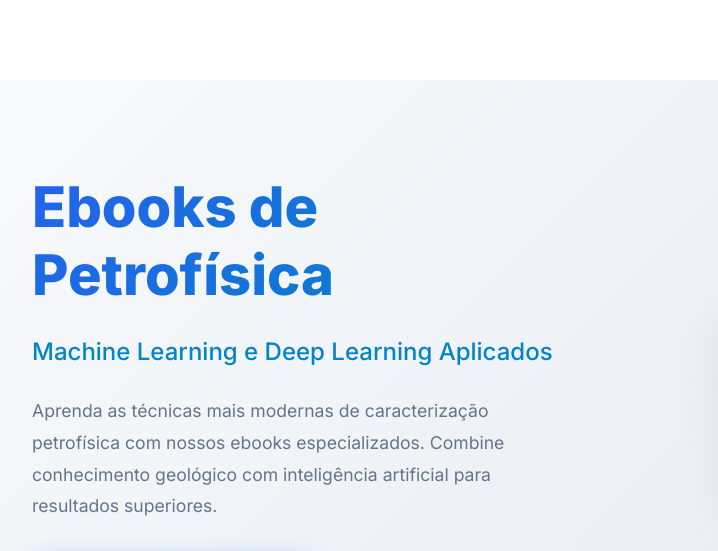
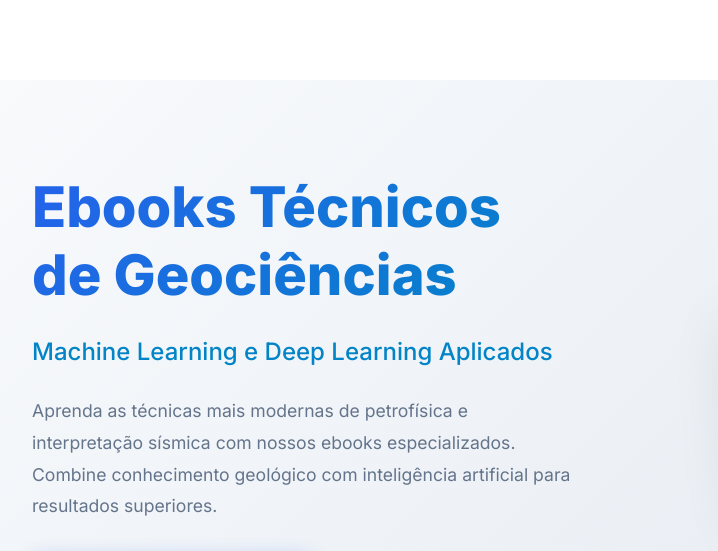
Before and after one commit to edmilsonpraia/LL, an Astro site: page / in a window 1280 px wide. Shown: the top 551 px of the page, 0-718 px from the left. Built offline with nearby package versions, Linux system fonts and the light colour scheme; Astro itself is replaced by a stand-in of ours.

Commit message:
Update homepage to reflect multiple geoscience topics beyond petrophysics

```diff
--- a/src/pages/index.astro
+++ b/src/pages/index.astro
@@ -48,17 +48,17 @@ const ebooks = [
 ];
 ---
 
-<Layout title="Ebooks de Petrofísica - Machine Learning e Deep Learning">
+<Layout title="Ebooks Técnicos de Geociências - Machine Learning e Deep Learning">
   <main>
     <!-- Hero Section -->
     <section class="hero">
       <div class="container">
         <div class="hero-content">
           <div class="hero-text">
-            <h1>Ebooks de Petrofísica</h1>
+            <h1>Ebooks Técnicos de Geociências</h1>
             <p class="subtitle">Machine Learning e Deep Learning Aplicados</p>
             <p class="description">
-              Aprenda as técnicas mais modernas de caracterização petrofísica com nossos ebooks especializados.
+              Aprenda as técnicas mais modernas de petrofísica e interpretação sísmica com nossos ebooks especializados.
               Combine conhecimento geológico com inteligência artificial para resultados superiores.
             </p>
             <div class="cta-section">
```
